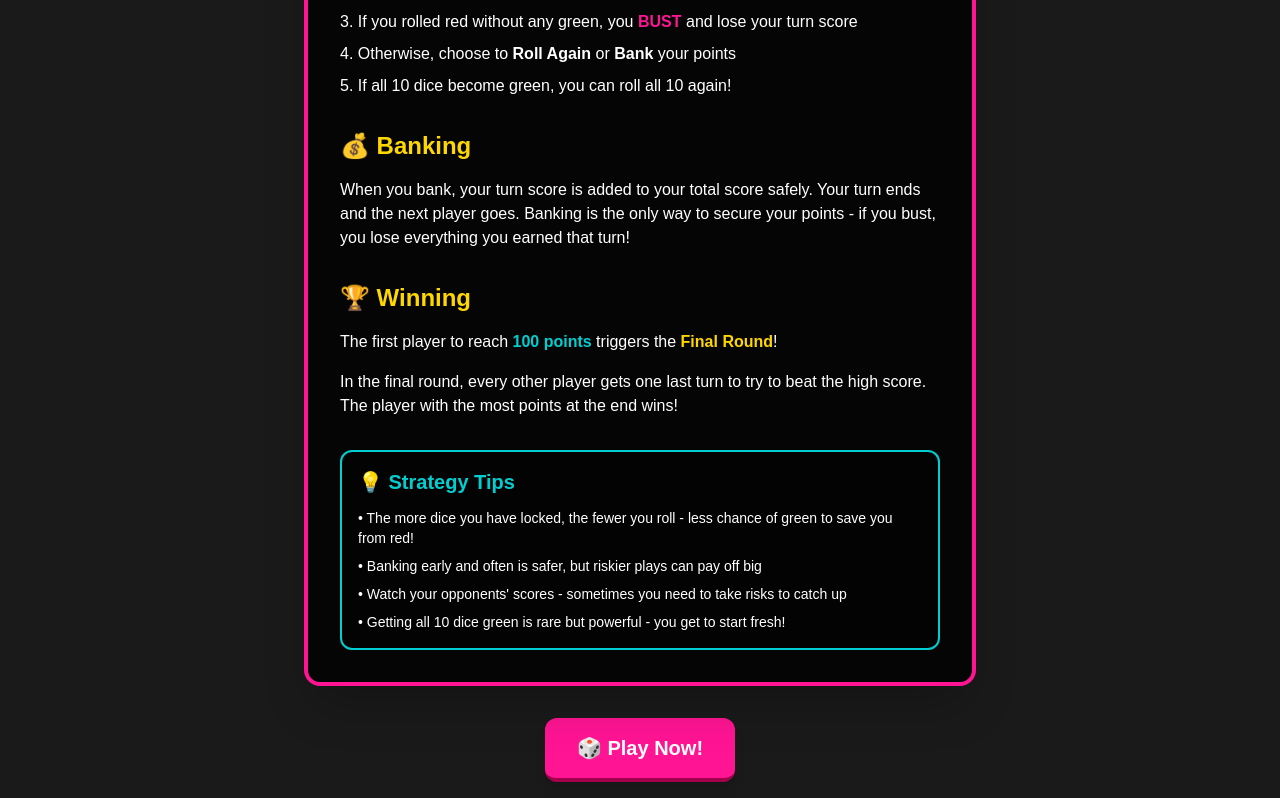
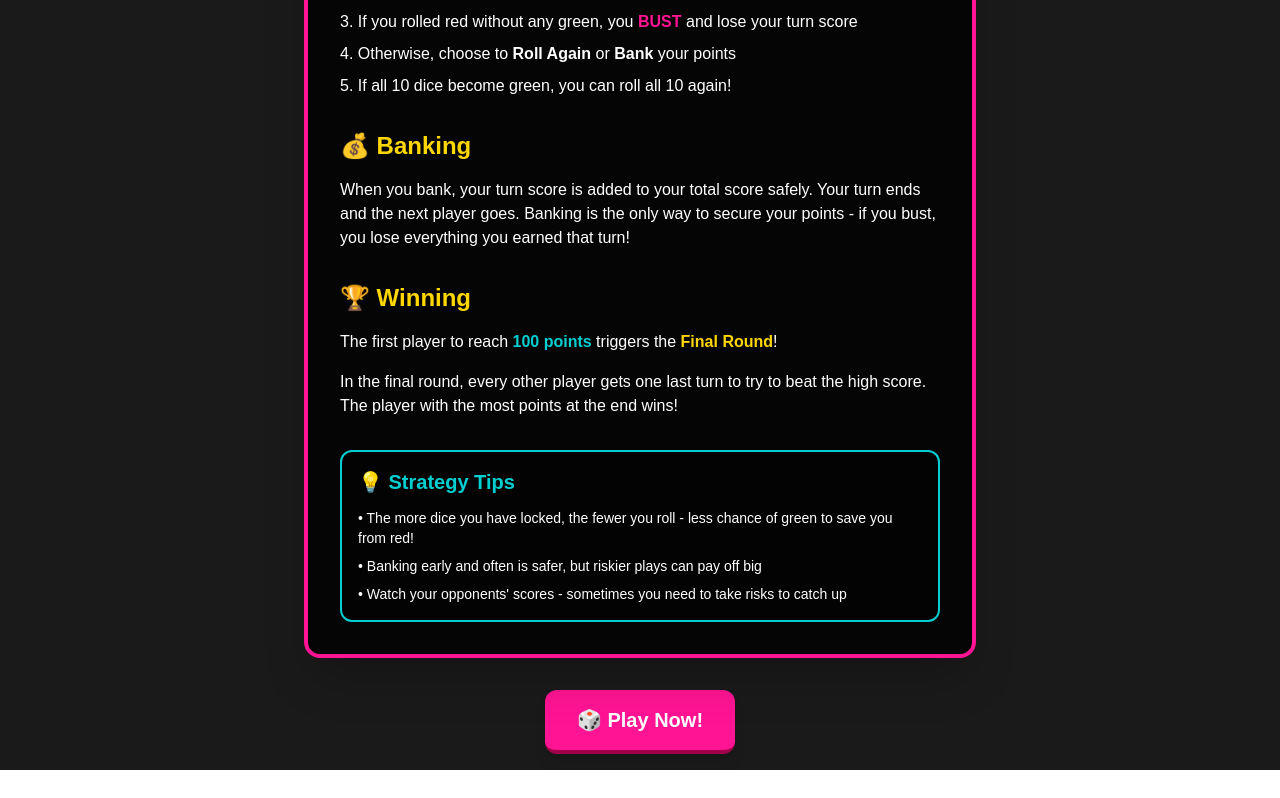
Before and after one commit to zpthree/cubetoss, a SvelteKit app: page /rules in a window 1280 px wide. Shown: the part 790-1588 px from the top of the page. After the commit the page ends 1560 px from the top, so only its background shows below. Built offline with nearby package versions, Linux system fonts and the light colour scheme; a web font is replaced by a local one.

Commit message:
2 reds was too many

```diff
--- a/src/lib/server/rooms.ts
+++ b/src/lib/server/rooms.ts
@@ -52,9 +52,9 @@ export function createDice(): Die[] {
 }
 
 // Roll a single die
-// Each die has 6 faces: 2 green, 2 yellow, 2 red
+// Each die has 6 faces: 3 green, 2 yellow, 1 red
 export function rollDie(): DieColor {
-	const dieFaces: DieColor[] = ['green', 'green', 'yellow', 'yellow', 'red', 'red'];
+	const dieFaces: DieColor[] = ['green', 'green', 'green', 'yellow', 'yellow', 'red'];
 	const faceIndex = Math.floor(Math.random() * 6);
 	const result = dieFaces[faceIndex];
 	console.log(`[rollDie] faceIndex=${faceIndex}, result=${result}`);
--- a/src/routes/rules/+page.svelte
+++ b/src/routes/rules/+page.svelte
@@ -158,7 +158,6 @@
 					</li>
 					<li>• Banking early and often is safer, but riskier plays can pay off big</li>
 					<li>• Watch your opponents' scores - sometimes you need to take risks to catch up</li>
-					<li>• Getting all 10 dice green is rare but powerful - you get to start fresh!</li>
 				</ul>
 			</section>
 		</div>
```
